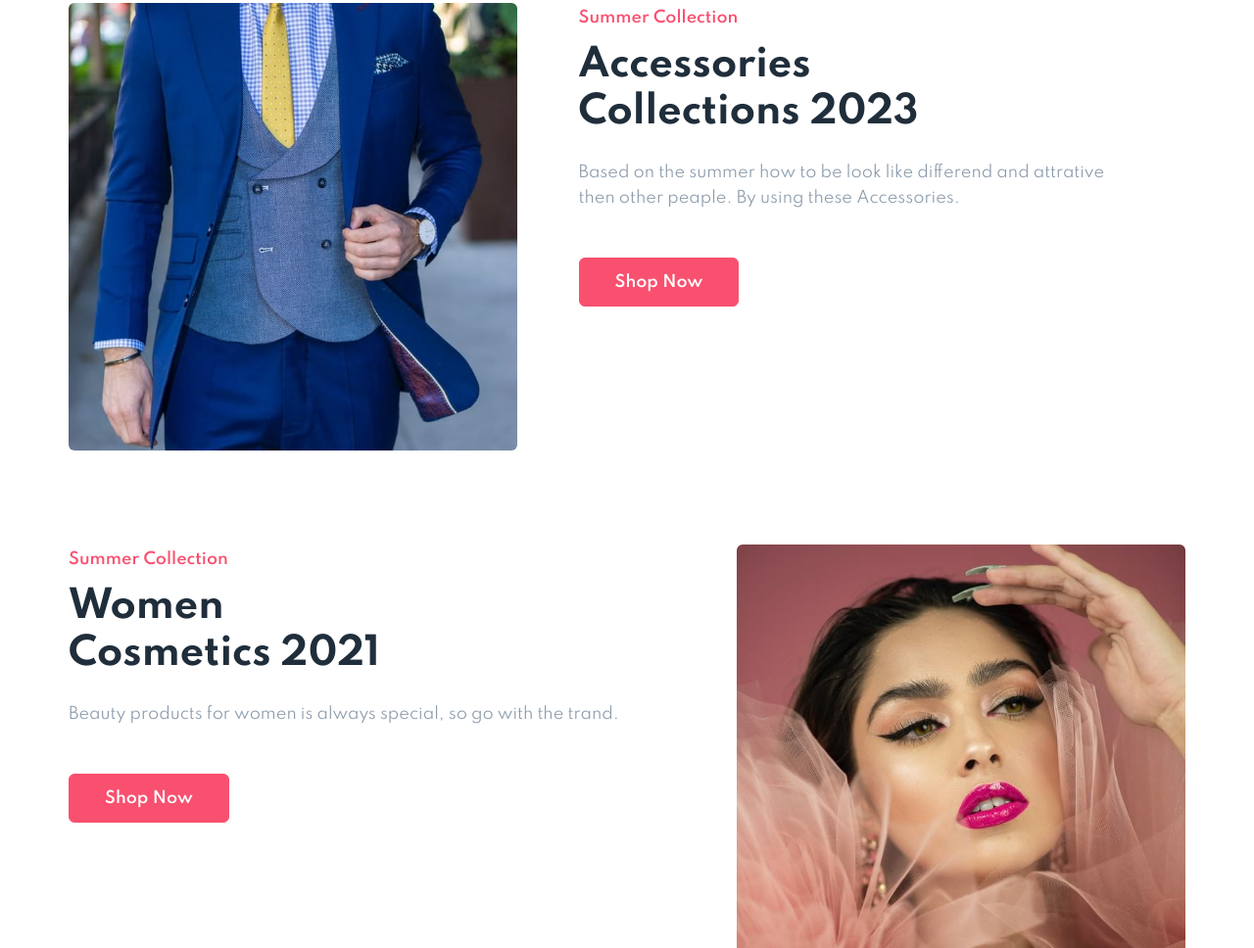
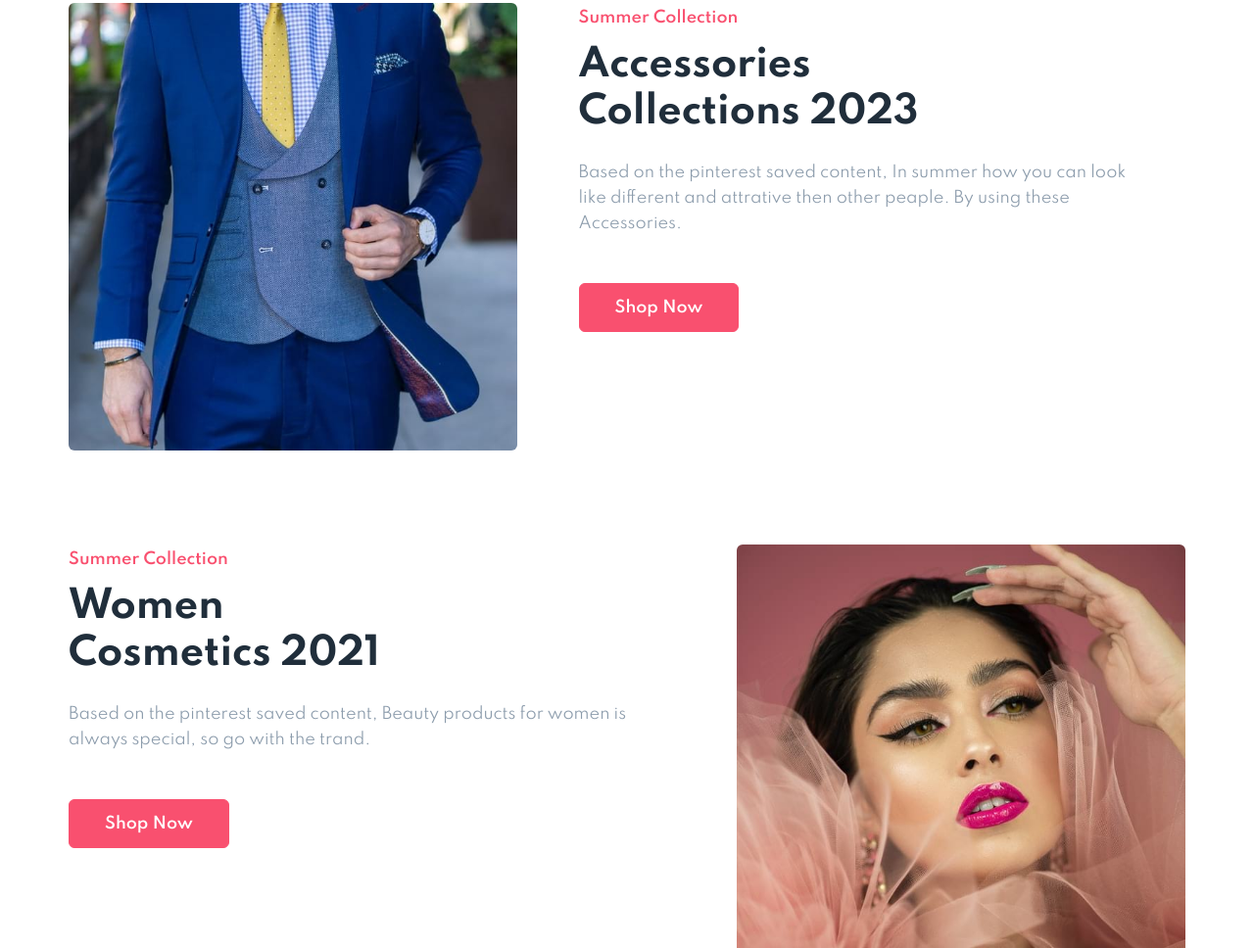
Before and after one commit to MeKrishnaKumar/Style-Sync-, a plain HTML site: page index.html in a window 1280 px wide. Shown: the part 1878-2846 px from the top of the page at 98% size. Drawn offline with Linux system fonts and the light colour scheme.

Commit message:
Style-Sync-

```diff
--- a/index.html
+++ b/index.html
@@ -235,14 +235,14 @@
                     <div class="col-lg-7 passion-grid-item-info pl-lg-5 mt-lg-0 mt-5">
                         <h6 class="title-subw3hny">Summer Collection</h6>
                         <h3 class="title-w3l mb-4">Accessories </br>Collections 2023</h3>
-                        <p class="mt-3 pr-lg-5">Based on the summer how to be look like differend and attrative then other peaple. By using these Accessories.</p>
+                        <p class="mt-3 pr-lg-5">Based on the pinterest saved content, In summer how you can look like different and attrative then other peaple. By using these Accessories.</p>
                         <a href="https://in.pinterest.com/krishnaStar1/" class="btn btn-primary btn-style mt-lg-5 mt-4">Shop now</a>
                     </div>
 
                     <div class="col-lg-7 passion-grid-item-info pr-lg-5 mt-5 pt-lg-5">
                         <h6 class="title-subw3hny">Summer Collection</h6>
                         <h3 class="title-w3l mb-4">Women </br>Cosmetics 2021</h3>
-                        <p class="mt-3 pr-lg-5">Beauty products for women is always special, so go with the trand.</p>
+                        <p class="mt-3 pr-lg-5">Based on the pinterest saved content, Beauty products for women is always special, so go with the trand.</p>
                         <a href="https://in.pinterest.com/krishnaStar1/" class="btn btn-primary btn-style mt-lg-5 mt-4">Shop now</a>
                     </div>
                     <div class="col-lg-5 w3hny-passion-item mt-5 pt-lg-5">
```
Also changed, not shown: contact.html (+2 -2 lines), contacts.html (renamed from contact-.html, +1 -1 lines).
